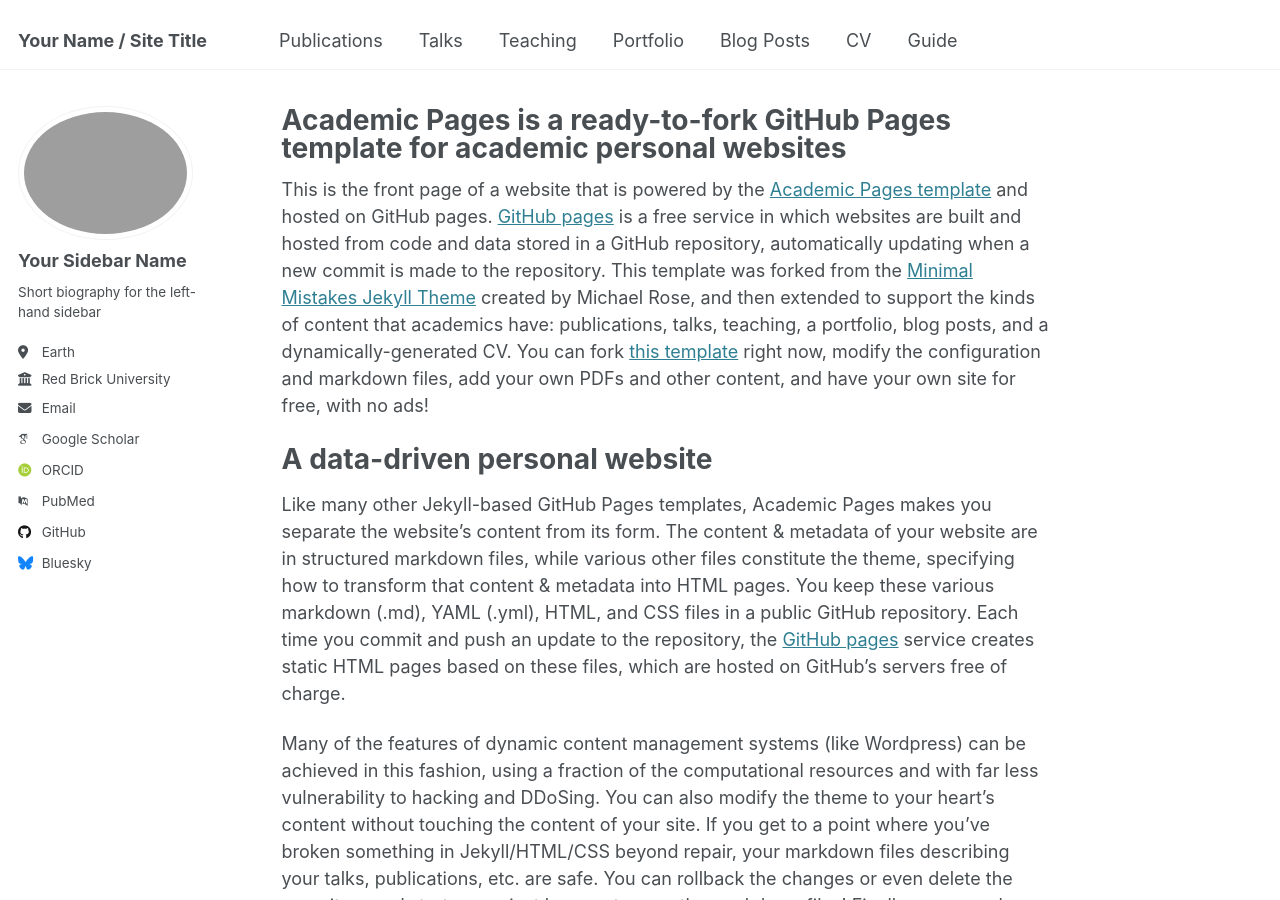
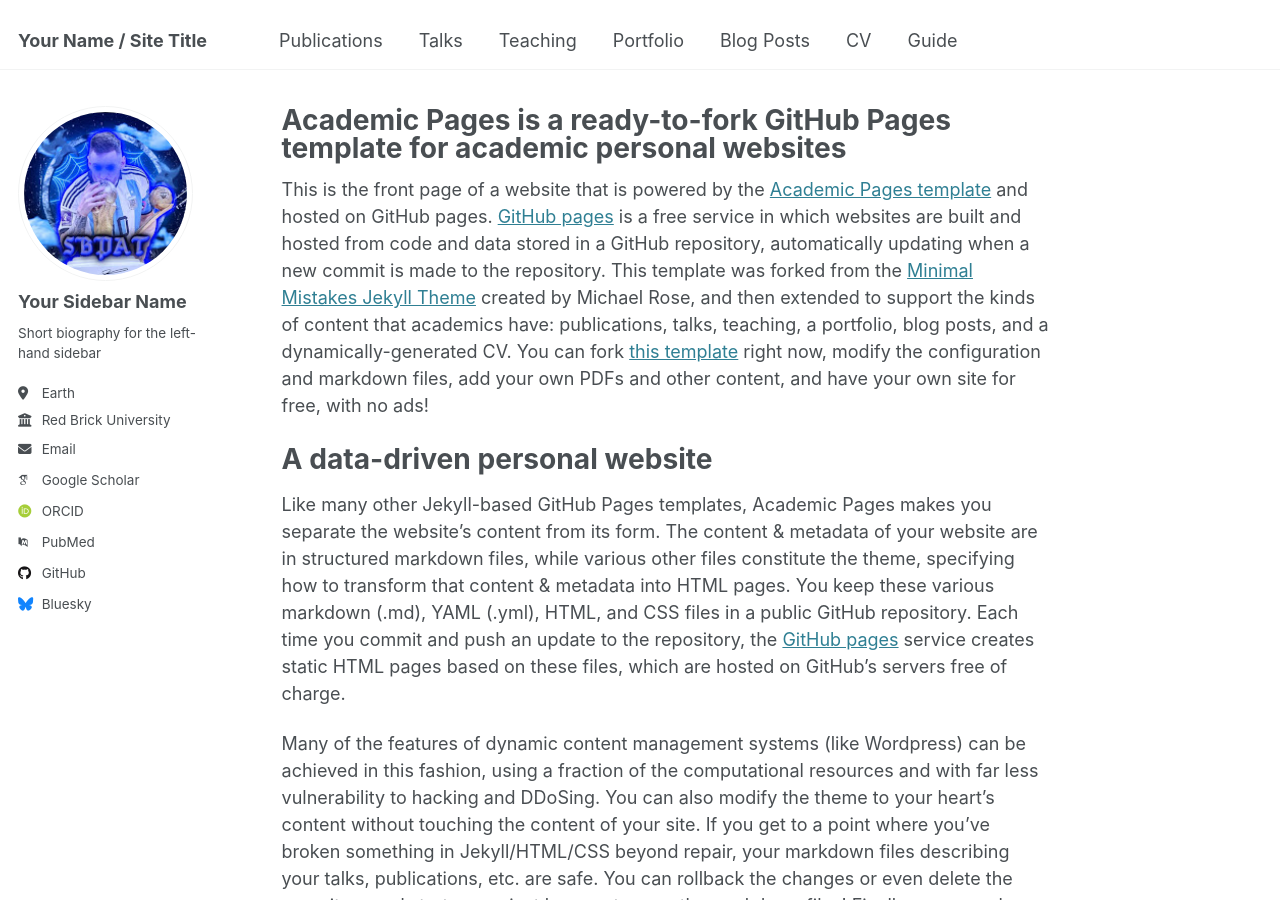
Before and after one commit to raunaklumde/didactic-journey, a Jekyll site: the page built from _pages/about.md, in a window 1280 px wide and 900 px high. Built offline with Jekyll 4.4.1, drawn with Linux system fonts in a browser that asks for light colours; some web fonts are replaced.

Commit message:
Update _config.yml

```diff
--- a/_config.yml
+++ b/_config.yml
@@ -22,7 +22,7 @@ repository               : "academicpages/academicpages.github.io"
 #               Additional customization can be done by editing /_includes/author-profile.html
 author:
   # Biographic information
-  avatar           : "profile.png"
+  avatar           : "bro.png"
   name             : "Your Sidebar Name"
   pronouns         : # example: "she/her"
   bio              : "Short biography for the left-hand sidebar"
```
